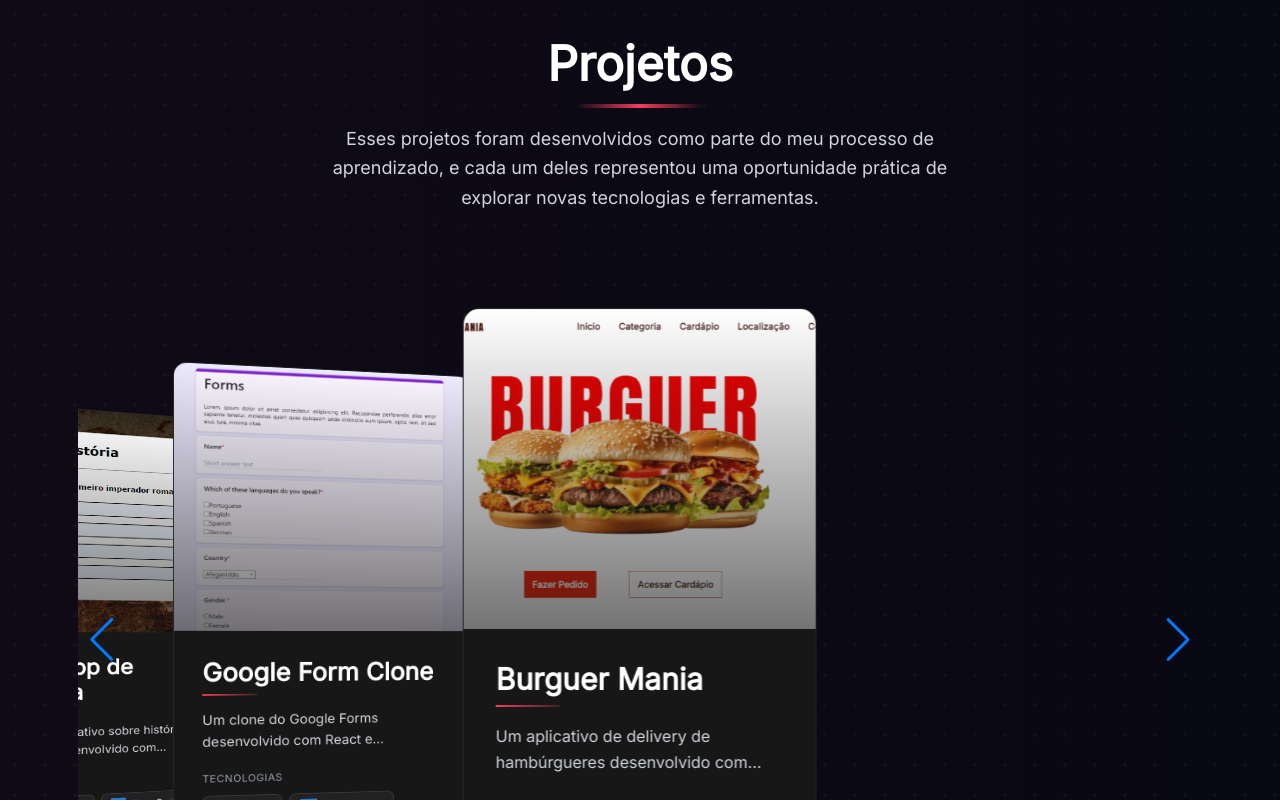
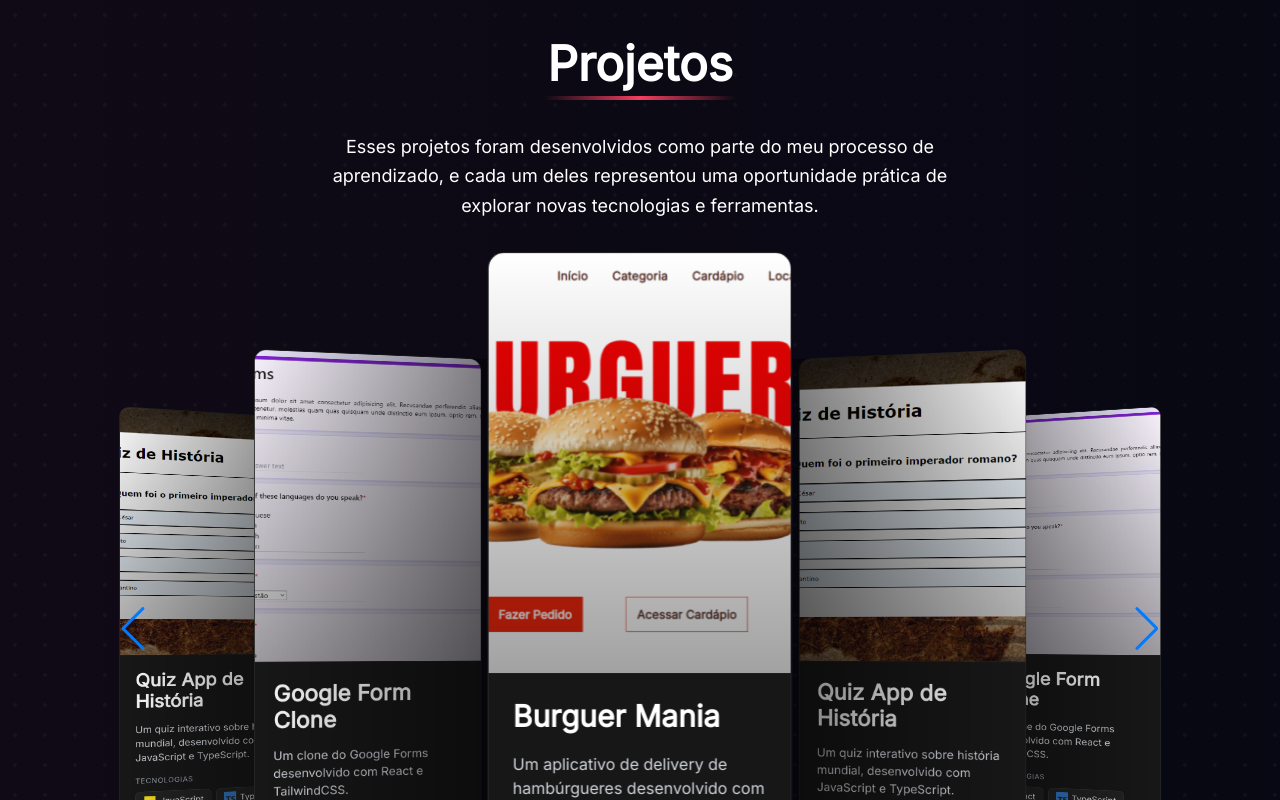
Before and after one commit to ssergiofeitosa/Portfolio, a React (Vite) app: page / in a window 1280 px wide. Shown: the part 840-1640 px from the top of the page. Built offline with nearby package versions, Linux system fonts and the light colour scheme.

Commit message:
Updated Card.tsx

```diff
--- a/src/components/Card.tsx
+++ b/src/components/Card.tsx
@@ -42,69 +42,67 @@ const Card = ({ project }: CardProps) => {
   }
 
   return (
-    <div className="relative w-full max-w-[700px] sm:max-w-[800px] h-auto flex flex-col rounded-2xl overflow-hidden group transition-all duration-300 hover:scale-[1.02] mx-auto">
-      {/* Card container */}
-      <div className="relative z-10 flex flex-col h-full w-full bg-neutral-900/95 rounded-2xl overflow-hidden border border-neutral-800 shadow-xl">
-        {/* Image container */}
-        <div className="relative h-[220px] md:h-[320px] overflow-hidden">
-          <div className="absolute inset-0 bg-gradient-to-t from-neutral-900 via-neutral-900/50 to-transparent opacity-60 z-10" />
+    <div className="relative w-full max-w-[700px] sm:max-w-[800px] h-auto flex flex-col rounded-2xl overflow-hidden group transition-all duration-300 hover:scale-[1.00] hover:shadow-2xl mx-auto">
+      {/* container do card */}
+      <div className="relative z-10 flex flex-col h-full w-full bg-neutral-900/95 rounded-2xl overflow-hidden border border-neutral-800">
+        {/* Image */}
+        <div className="relative h-[180px] md:h-[420px] overflow-hidden">
+          <div className="absolute inset-0 bg-gradient-to-t from-neutral-900 to-transparent opacity-40 z-10 group-hover:opacity-60 transition-all" />
 
           <img
             src={project.image}
             alt={project.title}
-            className="w-full h-full object-cover object-top transition-all duration-500 group-hover:scale-105"
+            className="w-full h-full object-cover object-top transition-all duration-500 group-hover:scale-105 group-hover:brightness-75"
           />
 
-          {/* Action buttons */}
-          <div className="absolute inset-0 flex items-center justify-center gap-6 z-20 opacity-0 group-hover:opacity-100 transition-all duration-300">
+          {/* botoes de link externo */}
+          <div className="absolute inset-0 flex items-center justify-center gap-5 z-20 opacity-0 group-hover:opacity-100 transition-opacity duration-300">
             <a
               href={project.link}
               target="_blank"
               rel="noopener noreferrer"
-              className="bg-white/10 backdrop-blur-md text-white p-4 rounded-full hover:bg-rose-500 transition-all duration-300 transform hover:scale-110"
+              className="bg-neutral-900/70 text-rose-400 p-3.5 rounded-full hover:bg-rose-500 hover:text-white transition-all duration-300 shadow-lg"
               aria-label="View GitHub repository"
             >
-              <FaGithub size={24} />
+              <FaGithub size={22} />
             </a>
-            {project.site && (
             <a
               href={project.site}
               target="_blank"
               rel="noopener noreferrer"
-                className="bg-white/10 backdrop-blur-md text-white p-4 rounded-full hover:bg-rose-500 transition-all duration-300 transform hover:scale-110"
+              className="bg-neutral-900/70 backdrop-blur-md text-rose-400 p-3.5 rounded-full hover:bg-rose-500 hover:text-white transition-all duration-300 shadow-lg"
               aria-label="Visit live site"
             >
-                <FaExternalLinkAlt size={22} />
+              <FaExternalLinkAlt size={20} />
             </a>
-            )}
           </div>
         </div>
 
-        {/* Content */}
-        <div className="flex-grow flex flex-col p-8 bg-gradient-to-b from-neutral-900 to-neutral-900/95">
-          <div className="mb-4">
-            <h3 className="text-2xl md:text-3xl font-bold text-white">
+        {/* conteúdo de texto */}
+        <div className="flex-grow flex flex-col p-6 bg-neutral-900 border-t border-neutral-800/50">
+          <div className="mb-3">
+            <h3 className="text-2xl md:text-3xl font-bold text-white inline-block">
               {project.title}
-              <div className="h-[2px] bg-gradient-to-r from-rose-500 to-rose-500/20 mt-2 w-16 group-hover:w-full transition-all duration-500 ease-out" />
+              <div className="h-[2px] bg-gradient-to-r from-rose-600 to-red-900 mt-1 w-0 group-hover:w-full transition-all duration-300" />
             </h3>
           </div>
 
-          <p className="text-gray-300 mb-6 line-clamp-2 leading-relaxed">
+          <p className="text-base text-gray-300 mb-5 line-clamp-3">
             {project.description}
           </p>
 
           <div className="mt-auto">
-            <h4 className="text-xs uppercase tracking-wider text-gray-400 mb-3 font-medium">
+            <h4 className="text-xs uppercase tracking-wider text-gray-400 mb-2.5 font-medium">
               Tecnologias
             </h4>
             <div className="flex flex-wrap gap-2">
               {project.technologies.map((tech) => (
                 <span
                   key={tech}
-                  className="inline-flex items-center gap-2 px-3 py-1.5 rounded-lg text-sm bg-white/5 border border-white/10 transition-all duration-300 hover:border-rose-500/50 hover:bg-rose-500/5"
+                  className="inline-flex items-center gap-1.5 bg-neutral-800/80 backdrop-blur-sm px-3 py-1.5 rounded-lg text-sm border border-neutral-700/50 transition-all duration-200 hover:scale-105 hover:-translate-y-0.5 hover:bg-white/5"
                 >
                   <span className="text-xl">{technologyIcons[tech]}</span>
-                  <span className="text-gray-300">{tech}</span>
+                  <span className="text-gray-200 font-medium">{tech}</span>
                 </span>
               ))}
             </div>
--- a/src/components/swiper/Swiper.tsx
+++ b/src/components/swiper/Swiper.tsx
@@ -1,4 +1,5 @@
 import { useEffect, useState } from "react";
+
 import {
   Navigation,
   Pagination,
@@ -20,14 +21,13 @@ const Swiperr = () => {
 
   useEffect(() => {
     const handleResize = () => {
-      setIsMobile(window.innerWidth < 1024);
+      setIsMobile(window.innerWidth < 1024); // até 1024px é considerado "mobile"
     };
 
-    handleResize();
-    window.addEventListener("resize", handleResize);
+    handleResize(); // chama uma vez
+    window.addEventListener("resize", handleResize); // escuta mudanças
     return () => window.removeEventListener("resize", handleResize);
   }, []);
-
   const projects = [
     {
       id: "item-1",
@@ -59,23 +59,42 @@ const Swiperr = () => {
       link: "https://github.com/ssergiofeitosa/Google-Form-Clone-React.git",
       site: "",
     },
+    {
+      id: "item-2",
+      image: "/quiz.png",
+      title: "Quiz App de História",
+      technologies: ["JavaScript", "TypeScript", "CSS"],
+      description:
+        "Um quiz interativo sobre história mundial, desenvolvido com JavaScript e TypeScript.",
+      link: "https://github.com/ssergiofeitosa/Projeto-Restic---Quiz.git",
+      site: "https://projeto-restic-quiz-historia.vercel.app",
+    },
+    {
+      id: "item-3",
+      image: "/googleformclone.png",
+      title: "Google Form Clone",
+      technologies: ["React", "TypeScript", "TailwindCSS"],
+      description:
+        "Um clone do Google Forms desenvolvido com React e TailwindCSS.",
+      link: "https://github.com/ssergiofeitosa/Google-Form-Clone-React.git",
+      site: "",
+    },
   ];
-
   return (
     <div
       id="projects"
-      className="flex min-h-screen w-full items-center justify-center py-20 px-4 bg-transparent"
+      className="flex h-full w-full items-center justify-center pt-20 px-4 bg-transparent"
     >
-      <div className="w-full max-w-[90%] flex flex-col items-center">
-        <div className="container mx-auto text-center mb-16">
-          <h2 className="text-5xl font-bold text-white mb-4">
+      <div className="w-full max-w-[85%] flex flex-col items-center">
+        <div className="container mx-auto text-center mb-8 w-[85%] lg:w-[70%]">
+          <h2 className="text-white text-5xl md:text-4xl lg:text-5xl font-bold items-center mb-2">
             Projetos
-            <div className="h-1 bg-gradient-to-r from-transparent via-rose-500 to-transparent w-32 mx-auto mt-4"></div>
           </h2>
-          <p className="text-gray-300 text-lg max-w-2xl mx-auto leading-relaxed">
+          <div className="h-1 bg-gradient-to-r from-transparent via-rose-500 to-transparent w-48 mx-auto mb-8"></div>
+          <p className="text-white text-lg max-w-2xl mx-auto leading-relaxed">
             Esses projetos foram desenvolvidos como parte do meu processo de
             aprendizado, e cada um deles representou uma oportunidade prática de
-            explorar novas tecnologias e ferramentas.
+            explorar novas tecnologias e ferramentas.{" "}
           </p>
         </div>
 
@@ -84,28 +103,28 @@ const Swiperr = () => {
           effect="coverflow"
           grabCursor={true}
           centeredSlides={true}
-          loop={!isMobile}
+          loop={!isMobile} // <-- apenas ativa o loop se NÃO for mobile
           coverflowEffect={{
-            rotate: 5,
+            rotate: 3,
             stretch: 0,
-            depth: 100,
-            modifier: 2.5,
-            slideShadows: false,
+            depth: 120,
+            modifier: 3.2,
+            slideShadows: true,
           }}
-          spaceBetween={30}
+          spaceBetween={50}
           slidesPerView={1}
           navigation
           pagination={{ clickable: true }}
           breakpoints={{
+            0: { slidesPerView: 1 },
             640: { slidesPerView: 1 },
-            768: { slidesPerView: 2 },
-            1024: { slidesPerView: 2.5 },
-            1280: { slidesPerView: 3 },
+            768: { slidesPerView: 1 },
+            1024: { slidesPerView: 3 },
           }}
-          className="w-full h-full px-4"
+          className="w-full h-full px-2"
         >
           {projects.map((project) => (
-            <SwiperSlide key={project.id} className="py-8">
+            <SwiperSlide key={project.id} className="flex justify-center px-2">
               <Card project={project} />
             </SwiperSlide>
           ))}
```
Lines whose indentation alone changed are shown as unchanged.
